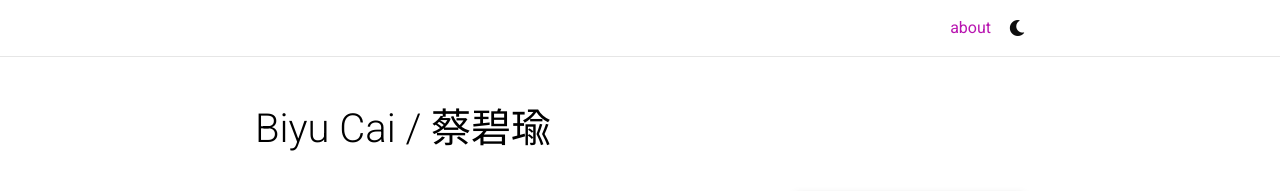
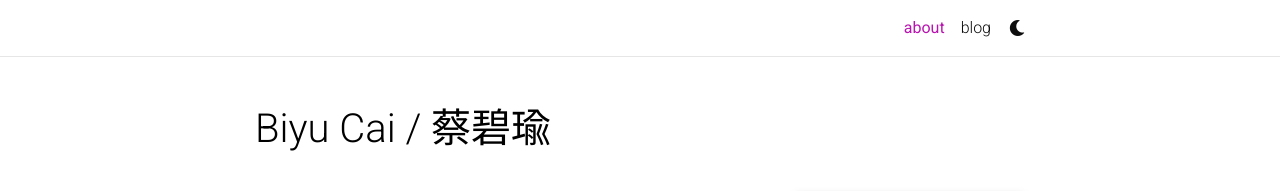
Before and after one commit to Caiby0927/Caiby0927.github.io, a Jekyll site: the page built from _pages/about.md, in a window 1280 px wide. Shown: the top 191 px of the page. Built offline with Jekyll 4.4.1, drawn with Linux system fonts in a browser that asks for light colours; full-size pictures stand in for the smaller copies a plugin makes; comment, search, counter and statistics services are not loaded; a style sheet for code colours, icons or effects is not loaded.

Commit message:
Update header.html

```diff
--- a/_includes/header.html
+++ b/_includes/header.html
@@ -55,6 +55,7 @@
               <!-- Blog -->
               <li class="nav-item {% if page.url contains 'blog' %}active{% endif %}">
 <!--                 <a class="nav-link" href="{{ '/blog/' | relative_url }}">{{ site.blog_nav_title }} -->
+                  <a class="nav-link">{{ site.blog_nav_title }}
                   {%- if page.url contains 'blog' -%}
                   <span class="sr-only">(current)</span>
                   {%- endif -%}
```
